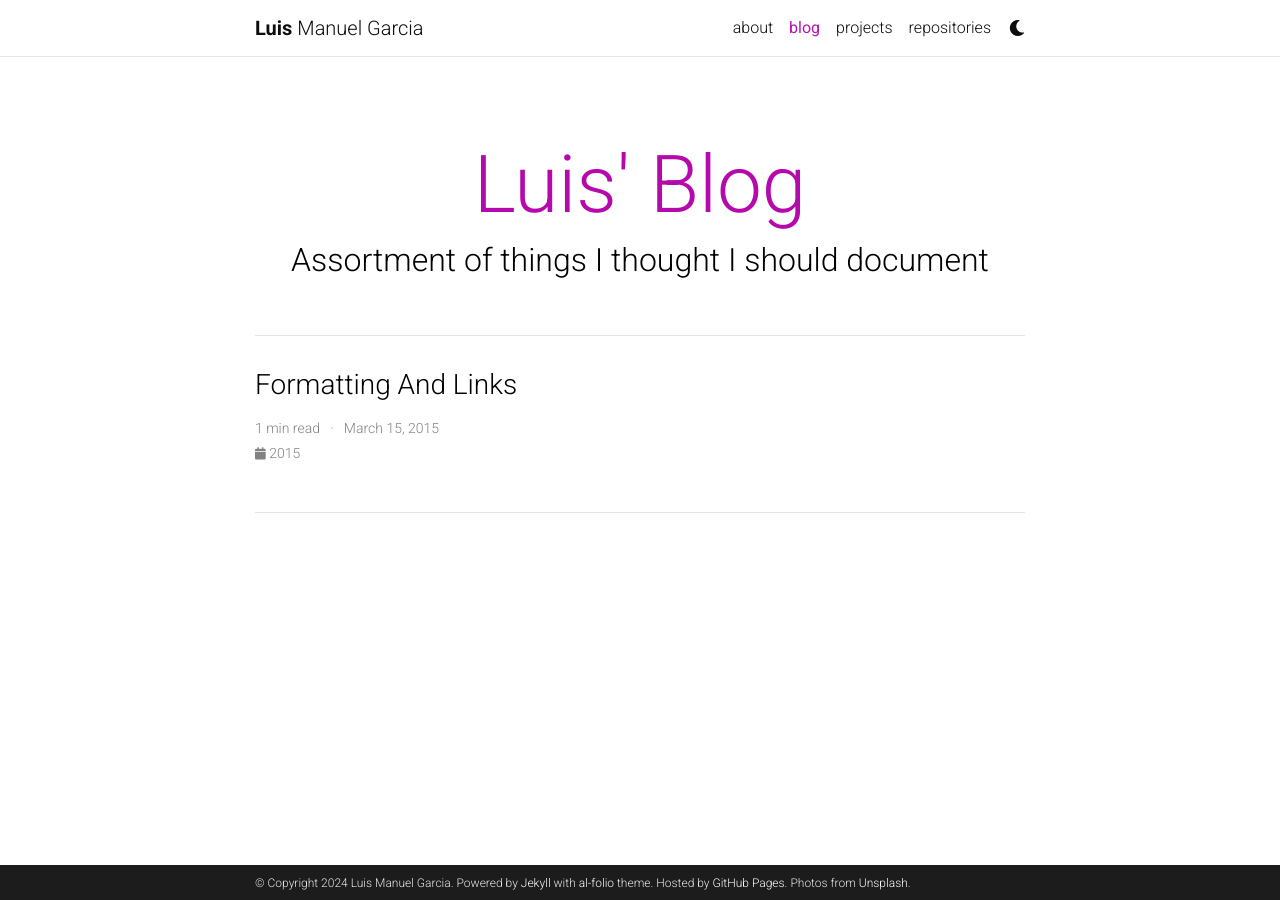
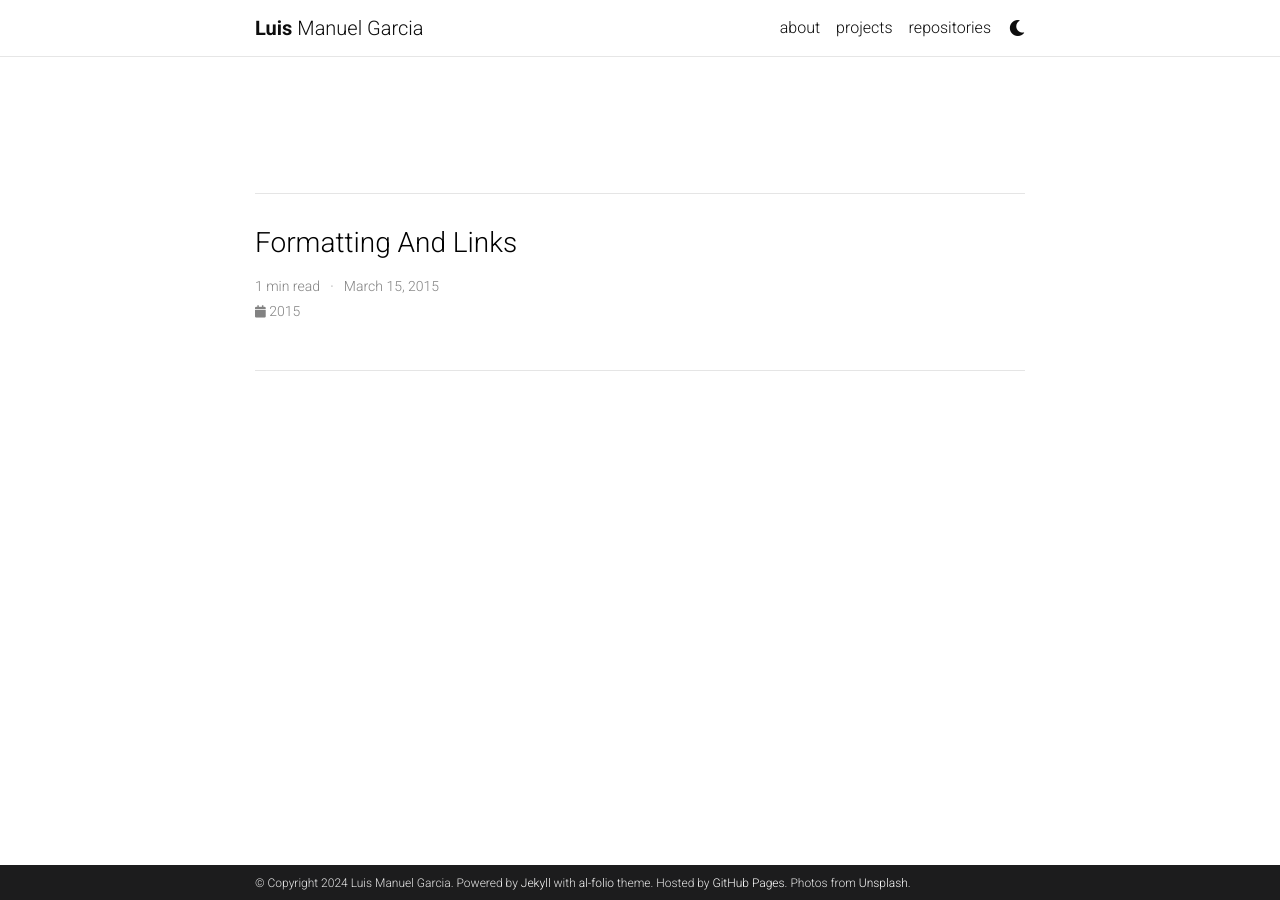
Before and after one commit to garcialuismanuel/garcialuismanuel.github.io, a Jekyll site: the page built from blog/index.html, in a window 1280 px wide. Built offline with Jekyll 4.4.1, drawn with Linux system fonts in a browser that asks for light colours; full-size pictures stand in for the smaller copies a plugin makes; the list of posts is cut into pages by our own code; comment, search, counter and statistics services are not loaded; a style sheet for code colours, icons or effects is not loaded; some of the changed lines change nothing that is shown.

Commit message:
less pages (blog)

```diff
--- a/_config.yml
+++ b/_config.yml
@@ -113,11 +113,12 @@ bing_site_verification:  # out your bing-site-verification ID (Bing Webmaster)
 # -----------------------------------------------------------------------------
 # Blog
 # -----------------------------------------------------------------------------
-
-blog_name: Luis' Blog # blog_name will be displayed in your blog page
-blog_nav_title: blog # your blog must have a title for it to be displayed in the nav bar
-blog_description: Assortment of things I thought I should document
-permalink: /blog/:year/:title/
+#### Beginning of commenting out Blog for Now
+#blog_name: Luis' Blog # blog_name will be displayed in your blog page
+#blog_nav_title: blog # your blog must have a title for it to be displayed in the nav bar
+#blog_description: Assortment of things I thought I should document
+#ermalink: /blog/:year/:title/
+#### End of commenting out Blog for Now
 
 # Pagination
 pagination:
```
